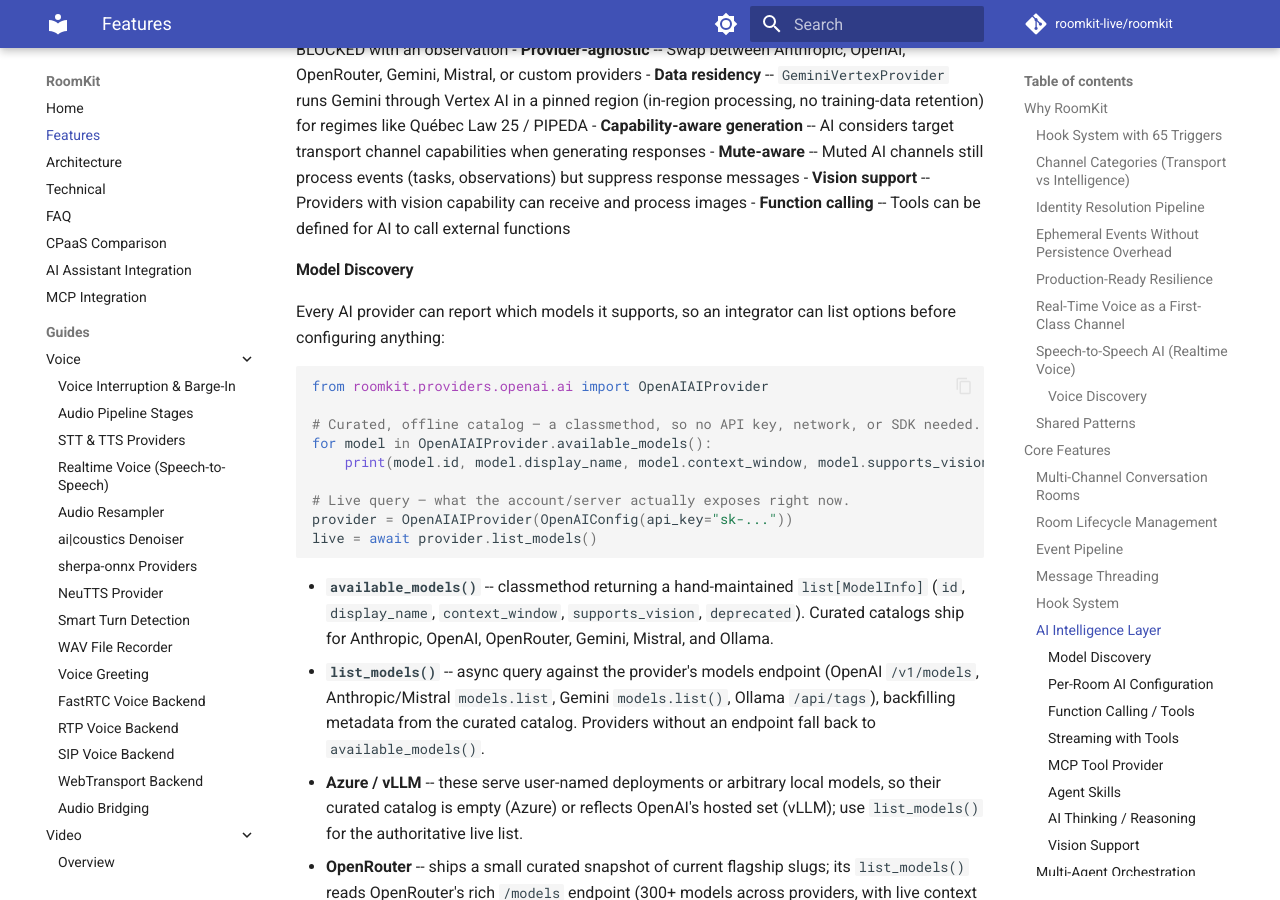
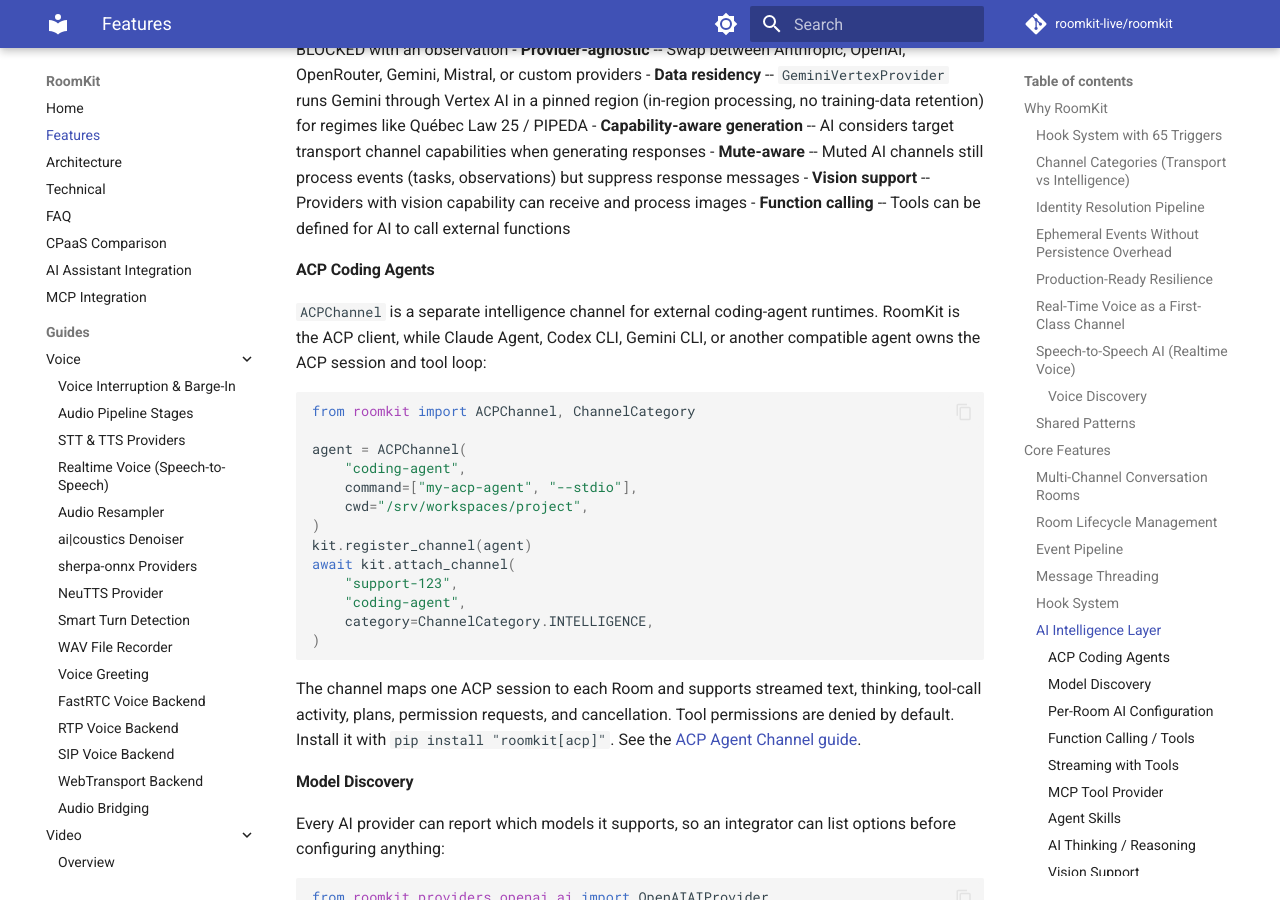
Before and after one commit to roomkit-live/roomkit-docs, an MkDocs documentation site: the page built from docs/features.md, in a window 1280 px wide and 900 px high, scrolled down 9609 px. Built offline with MkDocs 1.6.1 and Material for MkDocs 9.7.7, drawn with Linux system fonts in a browser that asks for light colours; comment, search, counter and statistics services are not loaded.

Commit message:
docs: document ACP channel and Claude CLI

````diff
--- a/docs/features.md
+++ b/docs/features.md
@@ -366,6 +366,34 @@ AI features:
 - **Vision support** -- Providers with vision capability can receive and process images
 - **Function calling** -- Tools can be defined for AI to call external functions
 
+#### ACP Coding Agents
+
+`ACPChannel` is a separate intelligence channel for external coding-agent
+runtimes. RoomKit is the ACP client, while Claude Agent, Codex CLI, Gemini CLI,
+or another compatible agent owns the ACP session and tool loop:
+
+```python
+from roomkit import ACPChannel, ChannelCategory
+
+agent = ACPChannel(
+    "coding-agent",
+    command=["my-acp-agent", "--stdio"],
+    cwd="/srv/workspaces/project",
+)
+kit.register_channel(agent)
+await kit.attach_channel(
+    "support-123",
+    "coding-agent",
+    category=ChannelCategory.INTELLIGENCE,
+)
+```
+
+The channel maps one ACP session to each Room and supports streamed text,
+thinking, tool-call activity, plans, permission requests, and cancellation.
+Tool permissions are denied by default. Install it with
+`pip install "roomkit[acp]"`. See the [ACP Agent Channel
+guide](guides/acp-channel.md).
+
 #### Model Discovery
 
 Every AI provider can report which models it supports, so an integrator can list
--- a/docs/llms.txt
+++ b/docs/llms.txt
@@ -29,7 +29,8 @@ with distributed implementations (Redis, PostgreSQL, etc.) for production deploy
 ## Channels
 
 - [Channel ABC](docs/api/channel.md): Base class for all channels - handle_inbound, deliver, on_event, capabilities
-- [Built-in Channels](docs/api/channels.md): SMSChannel, EmailChannel, AIChannel, WebSocketChannel, VoiceChannel, RealtimeVoiceChannel, MessengerChannel, TeamsChannel, HTTPChannel, WhatsAppChannel, WhatsAppPersonalChannel
+- [Built-in Channels](docs/api/channels.md): SMSChannel, EmailChannel, AIChannel, ACPChannel, WebSocketChannel, VoiceChannel, RealtimeVoiceChannel, MessengerChannel, TeamsChannel, HTTPChannel, WhatsAppChannel, WhatsAppPersonalChannel
+- [ACP Agent Channel](docs/guides/acp-channel.md): Connect a Room to an external ACP coding agent over stdio, with per-Room sessions, streaming updates, default-deny permissions, and cancellation
 - [Voice Channel](docs/api/providers-voice.md): VoiceBackend ABC, STTProvider, TTSProvider, DeepgramSTTProvider, ElevenLabsTTSProvider, FastRTCVoiceBackend - real-time voice with barge-in support
 - [Realtime Voice](docs/api/providers-realtime-voice.md): RealtimeVoiceChannel, RealtimeVoiceProvider ABC, GeminiLiveProvider, OpenAIRealtimeProvider, WebSocketRealtimeTransport, FastRTCRealtimeTransport (WebRTC passthrough) - speech-to-speech AI with tool calling, text injection, auto-reconnect
 
--- a/mkdocs.yml
+++ b/mkdocs.yml
@@ -99,6 +99,7 @@ nav:
           - PyAV Video Recorder: guides/pyav-video-recorder.md
           - Room Media Recorder: guides/room-media-recorder.md
       - AI & Tools:
+          - ACP Agent Channel: guides/acp-channel.md
           - Guardrails: guides/guardrails.md
           - AI Steering Directives: guides/ai-steering.md
           - Tool Calling & Policies: guides/tool-calling.md
````
Also changed, not shown: docs/api/channels.md (+2 -0 lines), docs/guides/acp-channel.md (added, +211 -0 lines).
